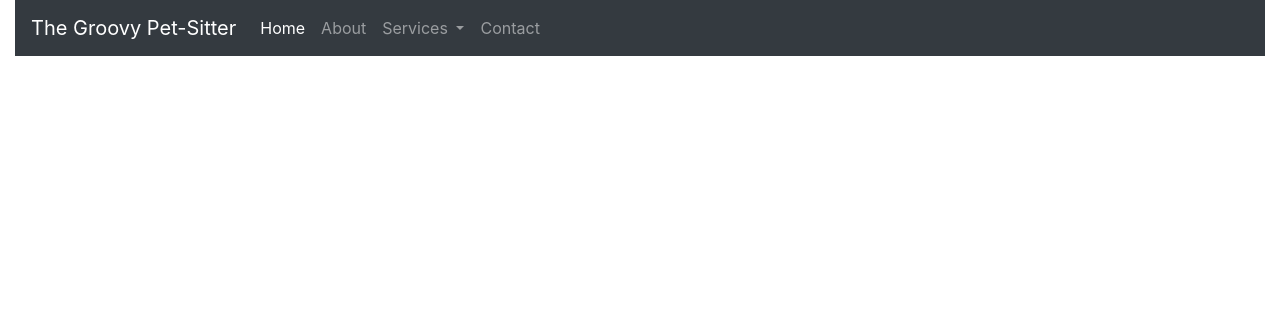
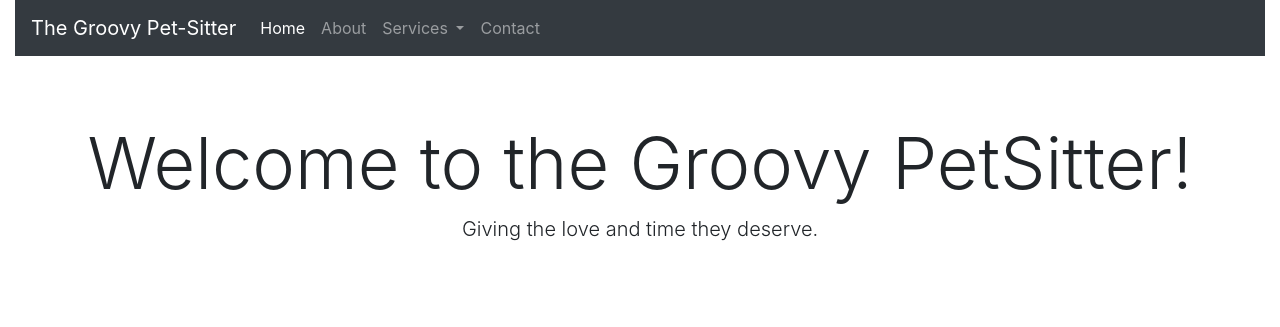
Before and after one commit to FihlaTV/pet-sitter, a plain HTML site: page index.html in a window 1280 px wide. Drawn offline with nearby package versions, Linux system fonts and the light colour scheme.

Commit message:
add jumbotron

```diff
--- a/css/index.css
+++ b/css/index.css
@@ -0,0 +1,4 @@
+.jumbotron {
+  text-align: center;
+  background: none;
+}
--- a/index.html
+++ b/index.html
@@ -46,6 +46,12 @@
           </ul>
         </div>
       </nav>
+      <div class="jumbotron jumbotron-fluid">
+        <div class="container">
+          <h1 class="display-3">Welcome to the Groovy PetSitter!</h1>
+          <p class="lead">Giving the love and time they deserve.</p>
+        </div>
+      </div>
     </div><!--end of container-fluid-->
 
     <!-- Optional JavaScript -->
```
